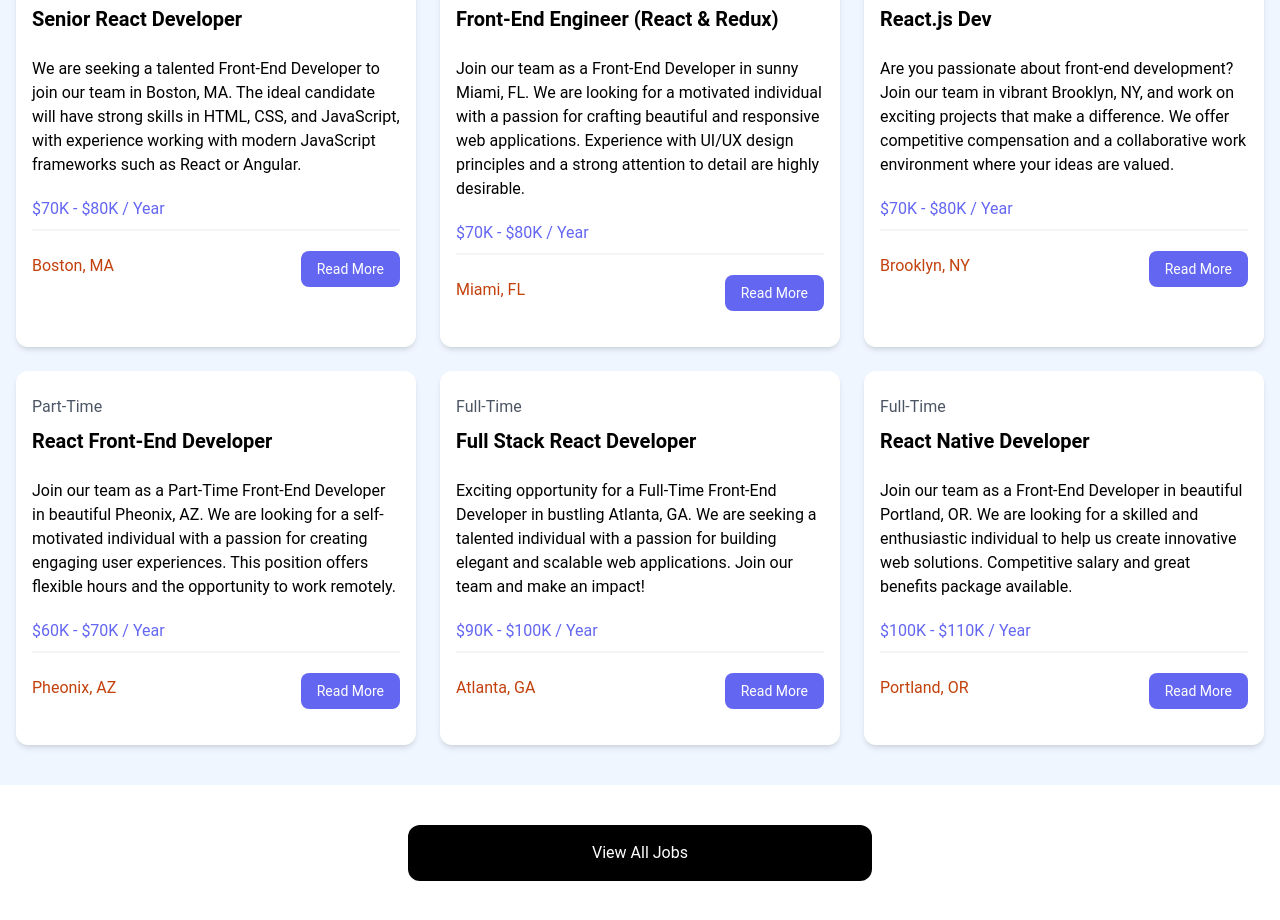
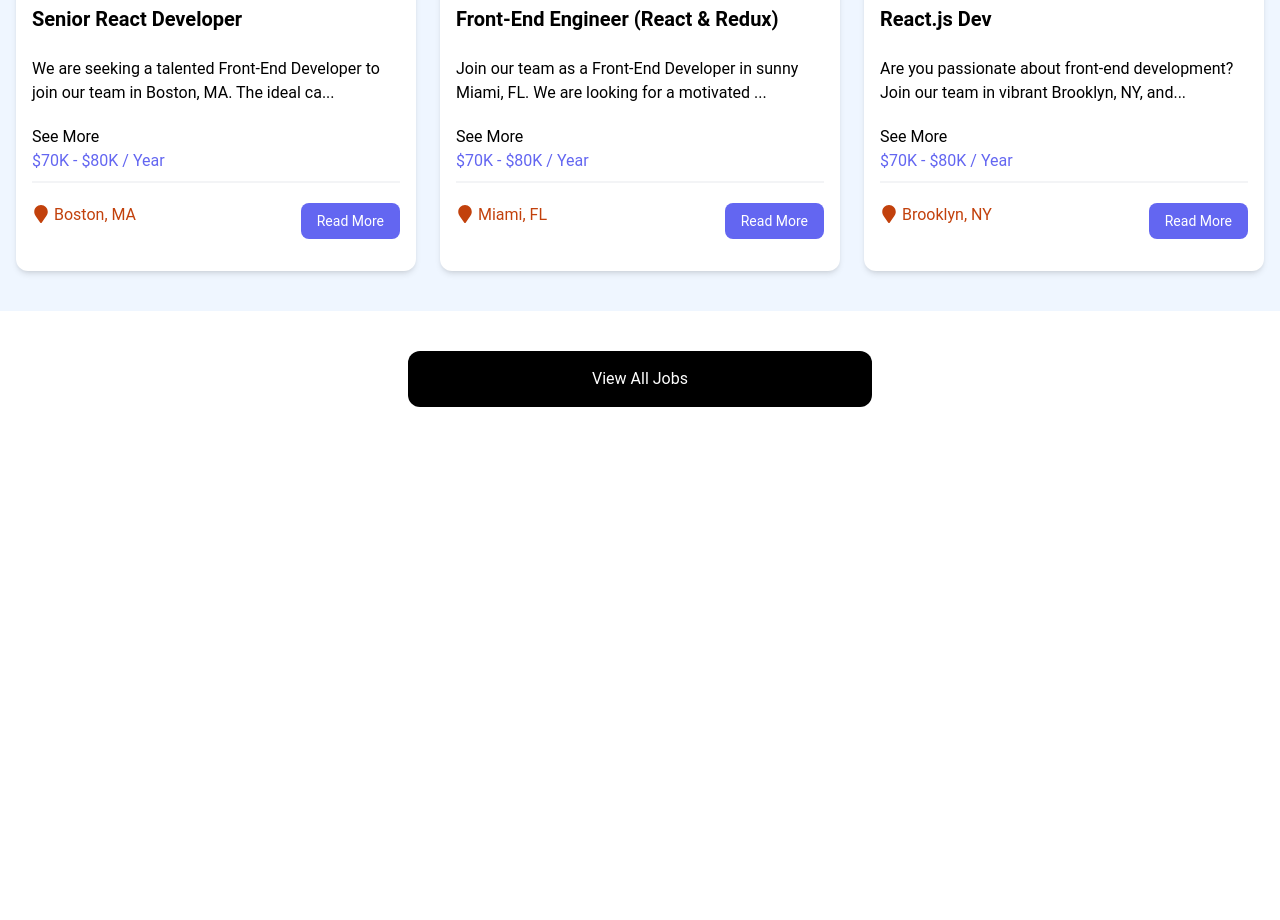
Before and after one commit to gauravcool/react-job-dashboard, a React (Vite) app: page / in a window 1280 px wide. Shown: the part 760-1680 px from the top of the page. After the commit the page ends 1207 px from the top, so only its background shows below. Built offline with nearby package versions, Linux system fonts and the light colour scheme.

Commit message:
second commit

```diff
--- a/package.json
+++ b/package.json
@@ -11,7 +11,9 @@
   },
   "dependencies": {
     "react": "^18.2.0",
-    "react-dom": "^18.2.0"
+    "react-dom": "^18.2.0",
+    "react-icons": "^5.2.1",
+    "react-router-dom": "^6.23.0"
   },
   "devDependencies": {
     "@types/react": "^18.2.66",
--- a/src/App.jsx
+++ b/src/App.jsx
@@ -1,26 +1,24 @@
+import { Route, createBrowserRouter, createRoutesFromElements, RouterProvider } from 'react-router-dom';
 import Navbar from "./components/Navbar";
 import Hero from './components/Hero';
 import HomeCards from './components/HomeCards';
 import JobListings from "./components/JobListings";
+import ViewAllJobs from './components/ViewAllJobs';
+import HomePage from './pages/HomePage';
+import MainLayout from './layouts/MainLayout';
+import JobsPage from './pages/JobsPage';
+
+const router = createBrowserRouter(
+  createRoutesFromElements(
+    <Route path='/' element={<MainLayout />}>
+      <Route index element={<HomePage />} />
+      <Route path='/jobs' element={<JobsPage />} />
+    </Route>
+  )
+);
 
 const App = () => {
-  return (
-    <>
-      <Navbar />
-      <Hero />
-      <HomeCards />
-      <JobListings />
-
-
-    <section className="m-auto max-w-lg my-10 px-6">
-      <a
-        href="jobs.html"
-        className="block bg-black text-white text-center py-4 px-6 rounded-xl hover:bg-gray-700"
-        >View All Jobs</a
-      >
-    </section>
-    </>
-  )
+  return <RouterProvider router={router} />
 }
 
 export default App
--- a/src/components/JobListing.jsx
+++ b/src/components/JobListing.jsx
@@ -1,5 +1,15 @@
+import { useState } from "react";
+import { FaMapMarker } from 'react-icons/fa';
+
 // eslint-disable-next-line react/prop-types
 const JobListing = ({job}) => {
+    const [showFullDescription, setShowFullDescription] = useState(false);
+
+    let description = job.description;
+    if(!showFullDescription) {
+        description = description.substring(0, 90) + '...';
+    }
+
     return (
         <div className="bg-white rounded-xl shadow-md relative">
             <div className="p-4">
@@ -9,8 +19,9 @@ const JobListing = ({job}) => {
                 </div>
 
                 <div className="mb-5">
-                {job.description}
+                {description}
                 </div>
+                <button onClick={() => setShowFullDescription ((prevState) => !prevState)}>{showFullDescription ? 'See Less' : 'See More'}</button>
 
                 <h3 className="text-indigo-500 mb-2">{job.salary} / Year</h3>
 
@@ -18,7 +29,7 @@ const JobListing = ({job}) => {
 
                 <div className="flex flex-col lg:flex-row justify-between mb-4">
                 <div className="text-orange-700 mb-3">
-                    <i className="fa-solid fa-location-dot text-lg"></i>
+                <FaMapMarker className="inline text-lg mb-1 mr-1" />
                     {job.location}
                 </div>
                 <a
--- a/src/components/JobListings.jsx
+++ b/src/components/JobListings.jsx
@@ -2,6 +2,8 @@ import jobs from '../jobs.json';
 import JobListing from './JobListing';
 
 const JobListings = () => {
+  const recentJobs = jobs.slice(0, 3);
+
   return (
     <section className="bg-blue-50 px-4 py-10">
       <div className="container-xl lg:container m-auto">
@@ -9,38 +11,8 @@ const JobListings = () => {
           Browse Jobss
         </h2>
         <div className="grid grid-cols-1 md:grid-cols-3 gap-6">
-            {jobs.map((job) => (
+            {recentJobs.map((job) => (
                 <JobListing key={job.id} job={job} />
-                // eslint-disable-next-line react/jsx-key
-                // <div className="bg-white rounded-xl shadow-md relative">
-                //     <div className="p-4">
-                //     <div className="mb-6">
-                //         <div className="text-gray-600 my-2">{job.type}</div>
-                //         <h3 className="text-xl font-bold">{job.title}</h3>
-                //     </div>
-
-                //     <div className="mb-5">
-                //         {job.description}
-                //     </div>
-
-                //     <h3 className="text-indigo-500 mb-2">{job.salary} / Year</h3>
-
-                //     <div className="border border-gray-100 mb-5"></div>
-
-                //     <div className="flex flex-col lg:flex-row justify-between mb-4">
-                //         <div className="text-orange-700 mb-3">
-                //         <i className="fa-solid fa-location-dot text-lg"></i>
-                //         {job.location}
-                //         </div>
-                //         <a
-                //         href="job.html"
-                //         className="h-[36px] bg-indigo-500 hover:bg-indigo-600 text-white px-4 py-2 rounded-lg text-center text-sm"
-                //         >
-                //         Read More
-                //         </a>
-                //     </div>
-                //     </div>
-                // </div>
             ))}
         </div>
       </div>
--- a/src/components/Navbar.jsx
+++ b/src/components/Navbar.jsx
@@ -23,17 +23,17 @@ const Navbar = () => {
             <div className="md:ml-auto">
               <div className="flex space-x-2">
                 <a
-                  href="/index.html"
+                  href="/"
                   className="text-white bg-black hover:bg-gray-900 hover:text-white rounded-md px-3 py-2"
                   >Home</a
                 >
                 <a
-                  href="/jobs.html"
+                  href="/jobs"
                   className="text-white hover:bg-gray-900 hover:text-white rounded-md px-3 py-2"
                   >Jobs</a
                 >
                 <a
-                  href="/add-job.html"
+                  href="/add-job"
                   className="text-white hover:bg-gray-900 hover:text-white rounded-md px-3 py-2"
                   >Add Job</a
                 >
--- /dev/null
+++ b/src/components/ViewAllJobs.jsx
@@ -0,0 +1,13 @@
+const ViewAllJobs = () => {
+  return (
+    <section className="m-auto max-w-lg my-10 px-6">
+      <a
+        href="jobs.html"
+        className="block bg-black text-white text-center py-4 px-6 rounded-xl hover:bg-gray-700"
+        >View All Jobs</a
+      >
+    </section>
+  )
+}
+
+export default ViewAllJobs
--- /dev/null
+++ b/src/layouts/MainLayout.jsx
@@ -0,0 +1,13 @@
+import { Outlet } from "react-router-dom";
+import Navbar from '../components/Navbar';
+
+const MainLayout = () => {
+  return (
+    <>
+        <Navbar />
+        <Outlet />
+    </>
+  )
+}
+
+export default MainLayout
--- /dev/null
+++ b/src/pages/HomePage.jsx
@@ -0,0 +1,17 @@
+import Hero from '../components/Hero';
+import HomeCards from '../components/HomeCards';
+import JobListings from '../components/JobListings';
+import ViewAllJobs from '../components/ViewAllJobs';
+
+const HomePage = () => {
+  return (
+    <>
+        <Hero />
+        <HomeCards />
+        <JobListings />
+        <ViewAllJobs />
+    </>
+  )
+}
+
+export default HomePage
--- /dev/null
+++ b/src/pages/JobsPage.jsx
@@ -0,0 +1,7 @@
+const JobsPage = () => {
+  return (
+    <div>JobsPage</div>
+  )
+}
+
+export default JobsPage
```
Also changed, not shown: 1 other file (tests, documents, lock files or other folders).
